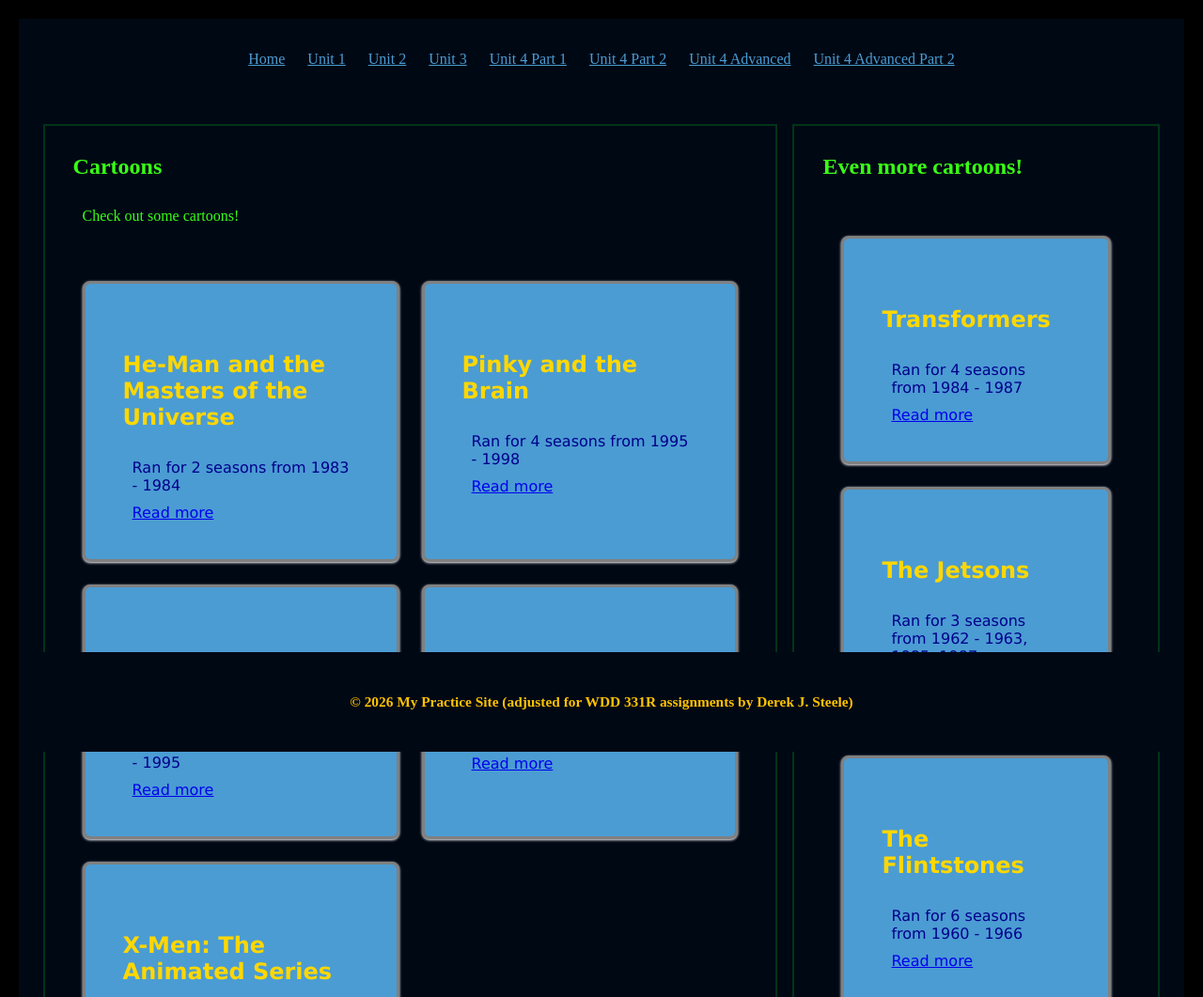
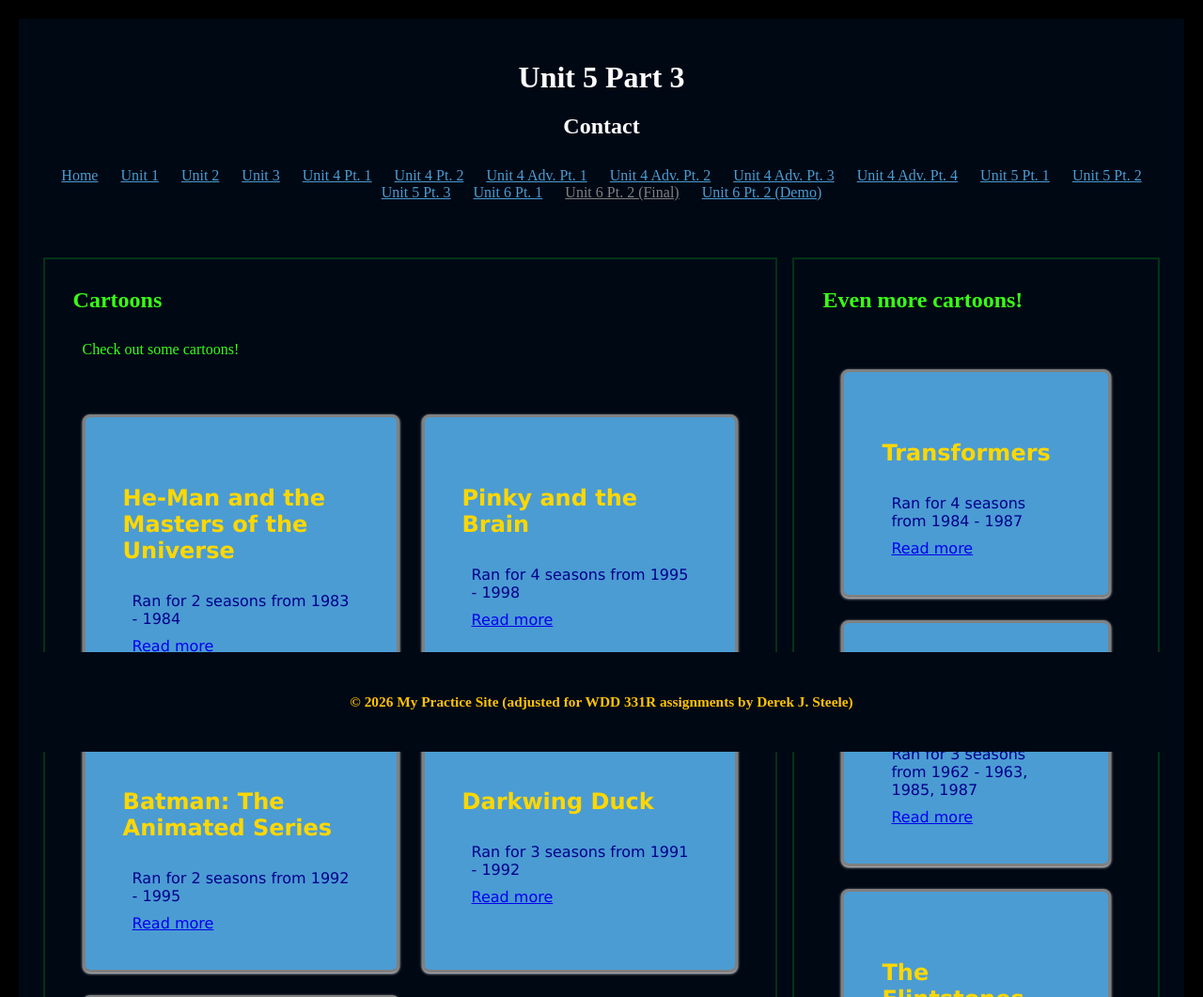
Before and after one commit to DerekJam/wdd331-final, a website: page unit-4/advanced/container-demo.html in a window 1280 px wide. Shown: the top 1061 px of the page at 94% size. Drawn offline with Linux system fonts and the light colour scheme.

Commit message:
container demo update

```diff
--- a/unit-4/advanced/container-demo.html
+++ b/unit-4/advanced/container-demo.html
@@ -12,15 +12,29 @@
 <body class="container-page">
 
     <header>
+                <div>
+                    <h1>Unit 5 Part 3</h1>
+                    <h2>Contact</h2>
+                </div>
+
         <nav>
-            <a href="https://derekjam.github.io/wdd331-practice/">Home</a>
-            <a href="https://derekjam.github.io/wdd331-practice/unit-1/custom-properties/index.html">Unit 1</a>
-            <a href="https://derekjam.github.io/wdd331-practice/unit-2/index.html">Unit 2</a>
-            <a href="https://derekjam.github.io/wdd331-practice/unit-3/visual-effects/index.html">Unit 3</a>
-            <a href="https://derekjam.github.io/wdd331-practice/unit-4/grid-layouts/editorial.html">Unit 4 Part 1</a>
-            <a href="https://derekjam.github.io/wdd331-practice/unit-4/grid-layouts/cards.html">Unit 4 Part 2</a>
-            <a href="https://derekjam.github.io/wdd331-practice/unit-4/advanced/snap-carousel.html">Unit 4 Advanced</a>
-            <a href="https://derekjam.github.io/wdd331-practice/unit-4/advanced2/snap-carousel2.html">Unit 4 Advanced Part 2</a>
+            <a href="/wdd331-final/index.html">Home</a>
+        		<a href="/wdd331-final/unit-1/custom-properties/index.html">Unit 1</a>
+        		<a href="/wdd331-final/unit-2/index.html">Unit 2</a>
+        		<a href="/wdd331-final/unit-3/visual-effects/index.html">Unit 3</a>
+        		<a href="/wdd331-final/unit-4/grid-layouts/editorial.html">Unit 4 Pt. 1</a>
+        		<a href="/wdd331-final/unit-4/grid-layouts/cards.html">Unit 4 Pt. 2</a>
+        		<a href="/wdd331-final/unit-4/advanced/container-demo.html">Unit 4 Adv. Pt. 1</a>
+        		<a href="/wdd331-final/unit-4/advanced/sticky-demo.html">Unit 4 Adv. Pt. 2</a>
+        		<a href="/wdd331-final/unit-4/advanced/snap-carousel.html">Unit 4 Adv. Pt. 3</a>
+        		<a href="/wdd331-final/unit-4/advanced2/snap-carousel2.html">Unit 4 Adv. Pt. 4</a>
+	        	<a href="/wdd331-final/index.html">Unit 5 Pt. 1</a>
+	        	<a href="/wdd331-final/resume.html">Unit 5 Pt. 2</a>
+        		<a href="/wdd331-final/contact.html">Unit 5 Pt. 3</a>
+        		<a href="/wdd331-final/unit-6/motion/index.html">Unit 6 Pt. 1</a>
+                <a href="">Unit 6 Pt. 2 (Final)</a>
+                <a href="/wdd331-final/unit-6/styling-svg/index.html">Unit 6 Pt. 2 (Demo)</a>
+
         </nav>
     </header>
 
```
